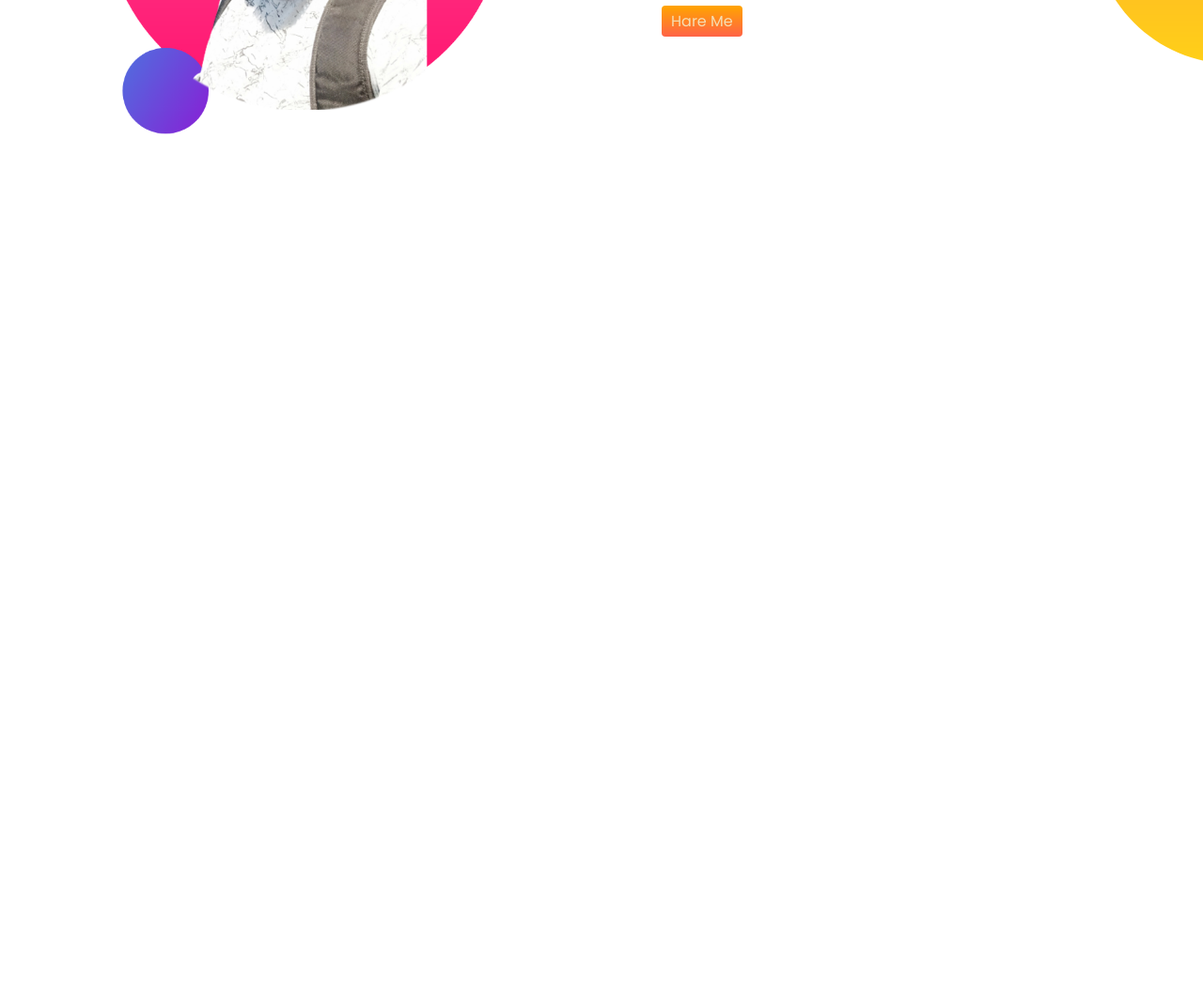
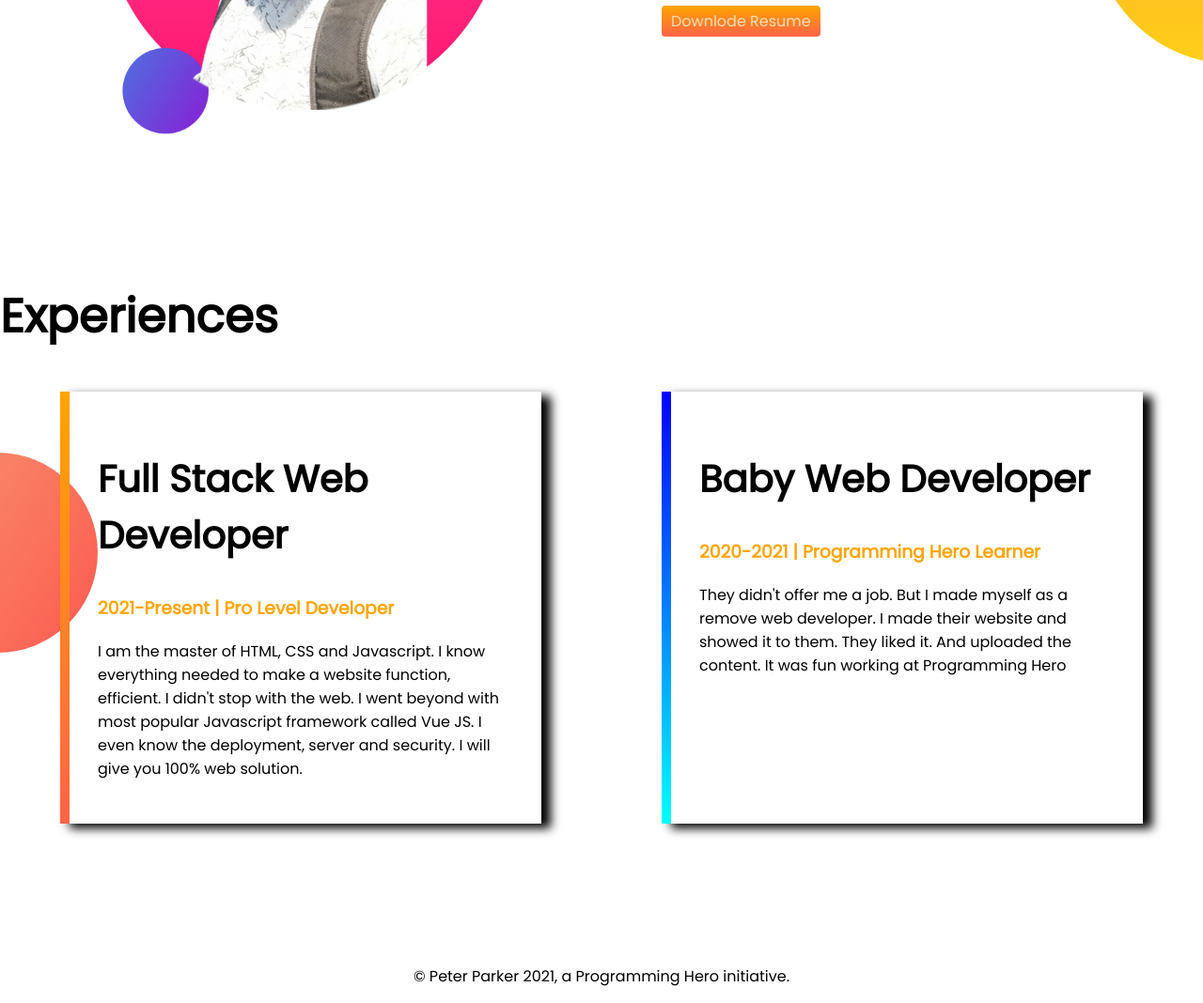
Before and after one commit to elaheerazob/portfolio-web-hero, a plain HTML site: page index.html in a window 1280 px wide. Shown: the part 939-2007 px from the top of the page at 94% size. Before the commit the page ends 1239 px from the top, so only its background shows below. Drawn offline with Linux system fonts and the light colour scheme.

Commit message:
box add and fooder add

```diff
--- a/index.html
+++ b/index.html
@@ -11,7 +11,7 @@
     <link rel="stylesheet" href="style.css">
 </head>
 <body>
-    <section class="top-banner">
+    <section class="top-banner flexbel-area">
         <div class="max-width">
             <h1>Welcome To</h1>
         <h2><span class="orenge-color">Peter Parker</span> World</h2>
@@ -25,7 +25,7 @@
         </div>
     </section>
 
-    <section class="dream-big">
+    <section class="dream-big flexbel-area">
         <div class="max-width">
             <img src="image/razob-bg2.png" alt="">
         </div>
@@ -33,8 +33,30 @@
             <h1>Dream Big</h1>
             <h3>Become a web developer</h3>
             <p>I already learned the basic HTML and CSS. I can build any simple website. I can even teach my grandma how to make simple website. My goal is to build 3 websites and learn advanced topics.</p>
-            <a class="button" target="_blank" href="https://www.facebook.com/elaheerazob/">Hare Me</a>
+            <a class="button" target="_blank" href="https://www.facebook.com/elaheerazob/">Downlode Resume</a>
         </div>
     </section>
+
+    <section class="Experiences-area">
+        <div>
+            <h1>Experiences</h1>
+        </div>
+        <div class="flexbel-area">
+            <div id="Full-Stack-web" class="box-shadow">
+                <h2>Full Stack Web Developer</h2>
+                <h3 class="orenge-color">2021-Present | Pro Level Developer</h3>
+                <p>I am the master of HTML, CSS and Javascript. I know everything needed to make a website function, efficient. I didn't stop with the web. I went beyond with most popular Javascript framework called Vue JS. I even know the deployment, server and security. I will give you 100% web solution.</p>
+            </div>
+
+            <div id="baby-web" class="box-shadow">
+                <h2>Baby Web Developer</h2>
+                <h3 class="orenge-color">2020-2021 | Programming Hero Learner</h3>
+                <p>They didn't offer me a job. But I made myself as a remove web developer. I made their website and showed it to them. They liked it. And uploaded the content. It was fun working at Programming Hero</p>
+            </div>
+        </div>
+    </section>
+    <footer>
+        <p>© Peter Parker 2021, a Programming Hero initiative.</p>
+    </footer>
 </body>
 </html>
--- a/style.css
+++ b/style.css
@@ -18,7 +18,7 @@ h2{
     color: wheat;
     border-radius: 4px;
 }
-section{
+.flexbel-area{
     display: flex;
     margin-bottom: 150px;
 }
@@ -39,3 +39,28 @@ section{
     background-repeat: no-repeat;
     background-position: right;
 }
+.Experiences-area{
+    background-image: url(image/exp-bg.png);
+    background-repeat: no-repeat;
+    background-position: left;
+}
+.box-shadow{
+    box-shadow: 10px 5px 10px black;
+    width: 45%;
+    padding: 30px;
+    margin: 0 5% 0 5% ;
+
+}
+#Full-Stack-web{
+    border-left: 10px solid;
+    border-image: linear-gradient(orange,tomato);
+    border-image-slice: 1;
+}
+#baby-web{
+    border-left: 10px solid;
+    border-image: linear-gradient(blue,cyan);
+    border-image-slice: 1;
+}
+footer{
+    text-align: center;
+}
```
